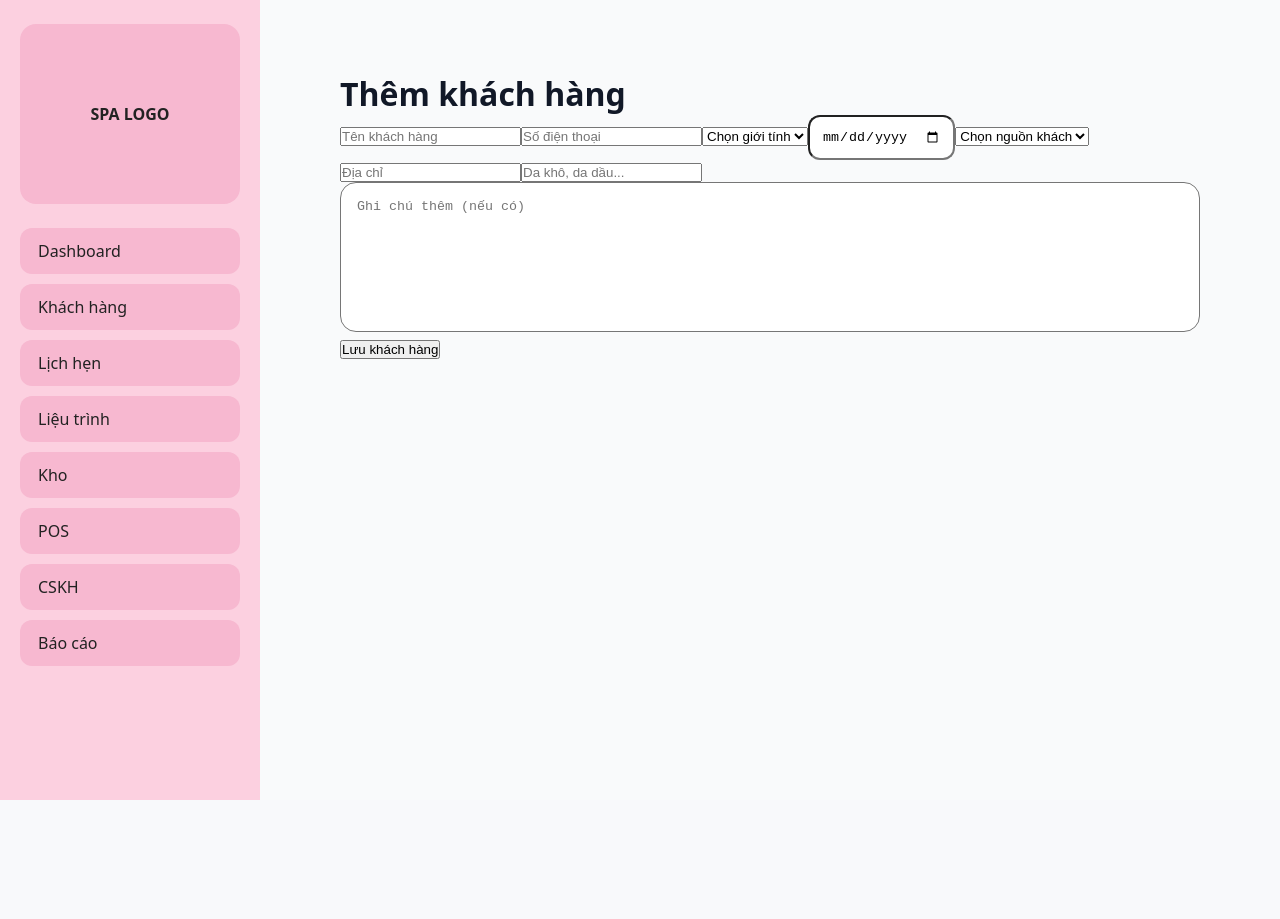
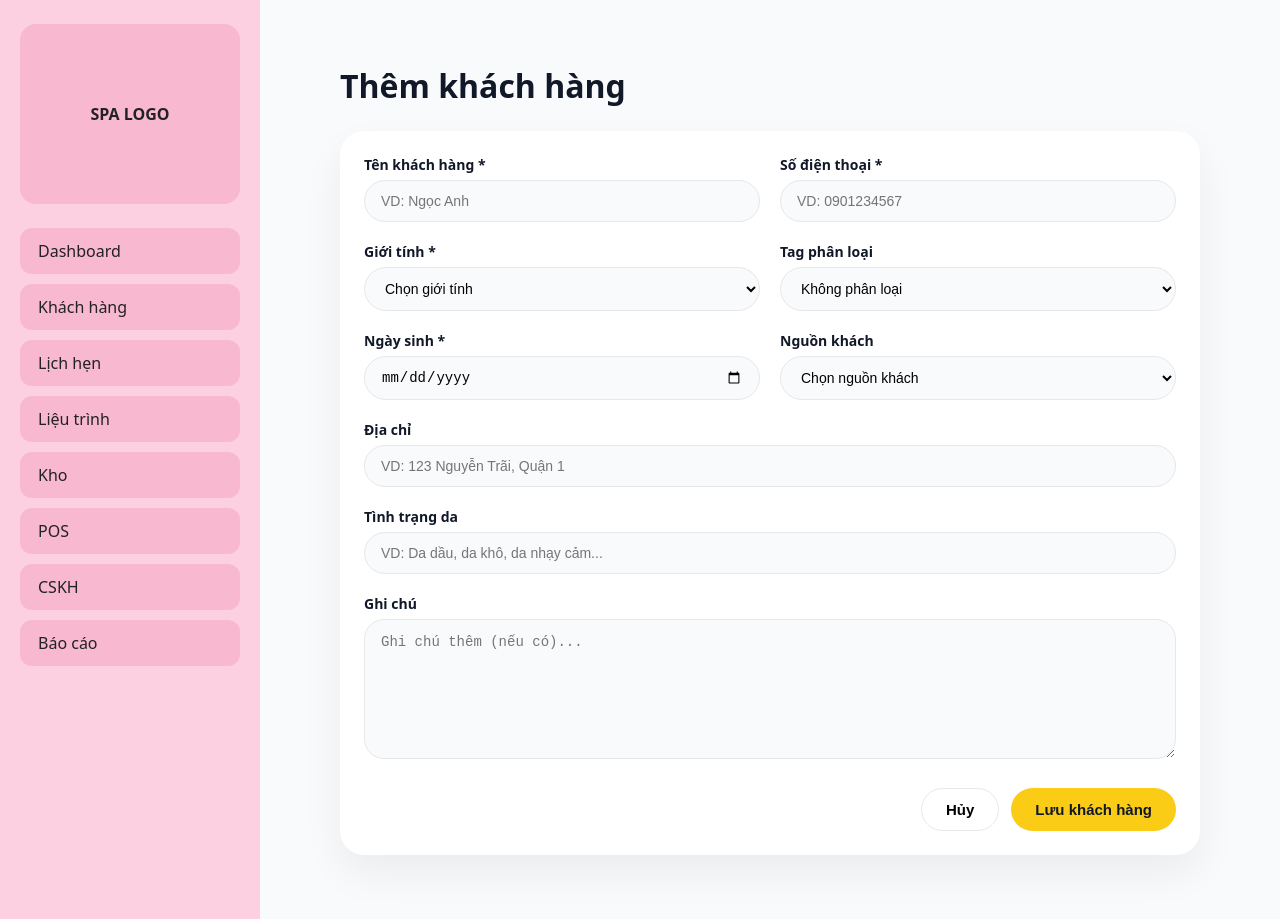
Before and after one commit to conlele0201/erp-spa, a Next.js app: page /khach-hang/them in a window 1280 px wide. Before the commit the page ends 800 px from the top, so only its background shows below. Built offline with nearby package versions, Linux system fonts and the light colour scheme; no server answers.

Commit message:
Update them.js

```diff
--- a/pages/khach-hang/them.js
+++ b/pages/khach-hang/them.js
@@ -1,7 +1,7 @@
 import { useState } from "react";
 import { supabase } from "../../lib/supabaseClient";
 
-export default function ThemKhachHang() {
+export default function ThemKhachHangPage() {
   const [form, setForm] = useState({
     name: "",
     phone: "",
@@ -11,34 +11,59 @@ export default function ThemKhachHang() {
     source: "",
     address: "",
     skin_condition: "",
-    notes: ""
+    notes: "",
   });
 
   const handleChange = (e) => {
-    setForm({ ...form, [e.target.name]: e.target.value });
+    const { name, value } = e.target;
+
+    // Chỉ cho nhập số ở ô SĐT
+    if (name === "phone") {
+      const onlyNumber = value.replace(/[^0-9]/g, "");
+      setForm((prev) => ({ ...prev, [name]: onlyNumber }));
+      return;
+    }
+
+    setForm((prev) => ({ ...prev, [name]: value }));
   };
 
   const handleSubmit = async () => {
-    if (!form.name || !form.phone || !form.gender || !form.birthday) {
-      alert("Vui lòng nhập đủ thông tin bắt buộc.");
+    // Validate bắt buộc
+    if (!form.name.trim()) {
+      alert("Vui lòng nhập tên khách hàng.");
+      return;
+    }
+    if (!form.phone.trim()) {
+      alert("Vui lòng nhập số điện thoại.");
+      return;
+    }
+    if (!form.gender) {
+      alert("Vui lòng chọn giới tính.");
+      return;
+    }
+    if (!form.birthday) {
+      alert("Vui lòng chọn ngày sinh.");
       return;
     }
 
-    const { error } = await supabase.from("customers").insert([
-      {
-        name: form.name,
-        phone: form.phone,
+    // HTML date trả về YYYY-MM-DD → Supabase cột date nhận được luôn
+    const payload = {
+      name: form.name.trim(),
+      phone: form.phone.trim(),
       gender: form.gender,
-        tag: form.tag,
-        birthday: form.birthday,
-        source: form.source,
-        address: form.address,
-        skin_condition: form.skin_condition,
-        notes: form.notes
-      }
-    ]);
+      tag: form.tag || null,
+      birthday: form.birthday, // dạng YYYY-MM-DD
+      source: form.source || null,
+      address: form.address || null,
+      skin_condition: form.skin_condition || null,
+      notes: form.notes || null,
+      // các cột khác: total_spent, visits, last_visit... để mặc định 0 / NULL
+    };
+
+    const { error } = await supabase.from("customers").insert([payload]);
 
     if (error) {
+      console.error(error);
       alert("Có lỗi xảy ra. Vui lòng thử lại.");
     } else {
       alert("Đã lưu khách hàng!");
@@ -46,85 +71,226 @@ export default function ThemKhachHang() {
     }
   };
 
+  const card = {
+    background: "#ffffff",
+    borderRadius: 24,
+    padding: 24,
+    boxShadow: "0 18px 40px rgba(15,23,42,0.06)",
+    maxWidth: 1200,
+    margin: "0 auto",
+  };
+
+  const label = {
+    display: "block",
+    marginBottom: 6,
+    fontSize: 14,
+    fontWeight: 600,
+  };
+
+  const input = {
+    width: "100%",
+    padding: "12px 16px",
+    borderRadius: 999,
+    border: "1px solid #e5e7eb",
+    outline: "none",
+    fontSize: 14,
+    background: "#f9fafb",
+  };
+
+  const btnPrimary = {
+    padding: "12px 24px",
+    borderRadius: 999,
+    border: "none",
+    background: "#facc15",
+    color: "#111827",
+    fontSize: 15,
+    fontWeight: 700,
+    cursor: "pointer",
+  };
+
+  const btnCancel = {
+    padding: "12px 24px",
+    borderRadius: 999,
+    border: "1px solid #e5e7eb",
+    background: "#fff",
+    fontSize: 15,
+    fontWeight: 600,
+    cursor: "pointer",
+  };
+
   return (
-    <div style={{ padding: "40px" }}>
-      <h1>Thêm khách hàng</h1>
+    <div style={{ padding: "32px 40px" }}>
+      <h1
+        style={{
+          fontSize: 32,
+          fontWeight: 700,
+          marginBottom: 24,
+        }}
+      >
+        Thêm khách hàng
+      </h1>
 
-      {/* Tên */}
+      <div style={card}>
+        {/* Hàng 1: Tên + SĐT */}
+        <div style={{ display: "flex", gap: 20, marginBottom: 20 }}>
+          <div style={{ flex: 1 }}>
+            <label style={label}>Tên khách hàng *</label>
             <input
               name="name"
-        placeholder="Tên khách hàng"
+              placeholder="VD: Ngọc Anh"
+              style={input}
               value={form.name}
               onChange={handleChange}
             />
+          </div>
 
-      {/* Số điện thoại (chỉ cho nhập số) */}
+          <div style={{ flex: 1 }}>
+            <label style={label}>Số điện thoại *</label>
             <input
               name="phone"
               type="tel"
               inputMode="numeric"
-        pattern="[0-9]*"
-        placeholder="Số điện thoại"
+              placeholder="VD: 0901234567"
+              style={input}
               value={form.phone}
               onChange={handleChange}
             />
+          </div>
+        </div>
 
-      {/* Giới tính */}
-      <select name="gender" value={form.gender} onChange={handleChange}>
+        {/* Hàng 2: Giới tính + Tag */}
+        <div style={{ display: "flex", gap: 20, marginBottom: 20 }}>
+          <div style={{ flex: 1 }}>
+            <label style={label}>Giới tính *</label>
+            <select
+              name="gender"
+              style={input}
+              value={form.gender}
+              onChange={handleChange}
+            >
               <option value="">Chọn giới tính</option>
               <option value="Nữ">Nữ</option>
               <option value="Nam">Nam</option>
+              <option value="Khác">Khác</option>
             </select>
+          </div>
 
-      {/* Ngày sinh — chuẩn type="date" */}
+          <div style={{ flex: 1 }}>
+            <label style={label}>Tag phân loại</label>
+            <select
+              name="tag"
+              style={input}
+              value={form.tag}
+              onChange={handleChange}
+            >
+              <option value="">Không phân loại</option>
+              <option value="VIP">VIP</option>
+              <option value="Khách mới">Khách mới</option>
+              <option value="Khách quen">Khách quen</option>
+              <option value="Khách tiềm năng">Khách tiềm năng</option>
+            </select>
+          </div>
+        </div>
+
+        {/* Hàng 3: Ngày sinh + Nguồn khách */}
+        <div style={{ display: "flex", gap: 20, marginBottom: 20 }}>
+          <div style={{ flex: 1 }}>
+            <label style={label}>Ngày sinh *</label>
             <input
+              name="birthday"
               type="date"
-        name="birthday"
+              style={input}
               value={form.birthday}
               onChange={handleChange}
-        style={{ padding: "12px", borderRadius: "12px" }}
             />
+          </div>
 
-      {/* Nguồn khách */}
-      <select name="source" value={form.source} onChange={handleChange}>
+          <div style={{ flex: 1 }}>
+            <label style={label}>Nguồn khách</label>
+            <select
+              name="source"
+              style={input}
+              value={form.source}
+              onChange={handleChange}
+            >
               <option value="">Chọn nguồn khách</option>
               <option value="Facebook">Facebook</option>
               <option value="TikTok">TikTok</option>
+              <option value="Zalo">Zalo</option>
+              <option value="Google">Google</option>
               <option value="Giới thiệu">Giới thiệu</option>
+              <option value="Khác">Khác</option>
             </select>
+          </div>
+        </div>
 
-      {/* Địa chỉ */}
+        {/* Hàng 4: Địa chỉ */}
+        <div style={{ marginBottom: 20 }}>
+          <label style={label}>Địa chỉ</label>
           <input
             name="address"
-        placeholder="Địa chỉ"
+            placeholder="VD: 123 Nguyễn Trãi, Quận 1"
+            style={input}
             value={form.address}
             onChange={handleChange}
           />
+        </div>
 
-      {/* Tình trạng da */}
+        {/* Hàng 5: Tình trạng da */}
+        <div style={{ marginBottom: 20 }}>
+          <label style={label}>Tình trạng da</label>
           <input
             name="skin_condition"
-        placeholder="Da khô, da dầu..."
+            placeholder="VD: Da dầu, da khô, da nhạy cảm..."
+            style={input}
             value={form.skin_condition}
             onChange={handleChange}
           />
+        </div>
 
-      {/* Ghi chú – FIX LỆCH NHƯ ANH BẢO */}
+        {/* Hàng 6: Ghi chú – chỉnh lại layout vuông, không méo */}
+        <div style={{ marginBottom: 24 }}>
+          <label style={label}>Ghi chú</label>
           <textarea
             name="notes"
-        placeholder="Ghi chú thêm (nếu có)"
+            placeholder="Ghi chú thêm (nếu có)..."
+            style={{
+              width: "100%",
+              padding: "14px 16px",
+              borderRadius: 20, // không còn bo tròn 999 khiến méo
+              border: "1px solid #e5e7eb",
+              outline: "none",
+              fontSize: 14,
+              background: "#f9fafb",
+              minHeight: 140,
+              resize: "vertical",
+            }}
             value={form.notes}
             onChange={handleChange}
+          />
+        </div>
+
+        {/* Nút Hủy + Lưu */}
+        <div
           style={{
-          borderRadius: "16px",
-          padding: "16px",
-          minHeight: "150px",
-          width: "100%",
-          resize: "none"
+            display: "flex",
+            justifyContent: "flex-end",
+            gap: 12,
+            marginTop: 8,
           }}
-      ></textarea>
-
-      <button onClick={handleSubmit}>Lưu khách hàng</button>
+        >
+          <button
+            type="button"
+            style={btnCancel}
+            onClick={() => (window.location.href = "/khach-hang")}
+          >
+            Hủy
+          </button>
+          <button type="button" style={btnPrimary} onClick={handleSubmit}>
+            Lưu khách hàng
+          </button>
+        </div>
+      </div>
     </div>
   );
 }
```
Lines whose indentation alone changed are shown as unchanged.
